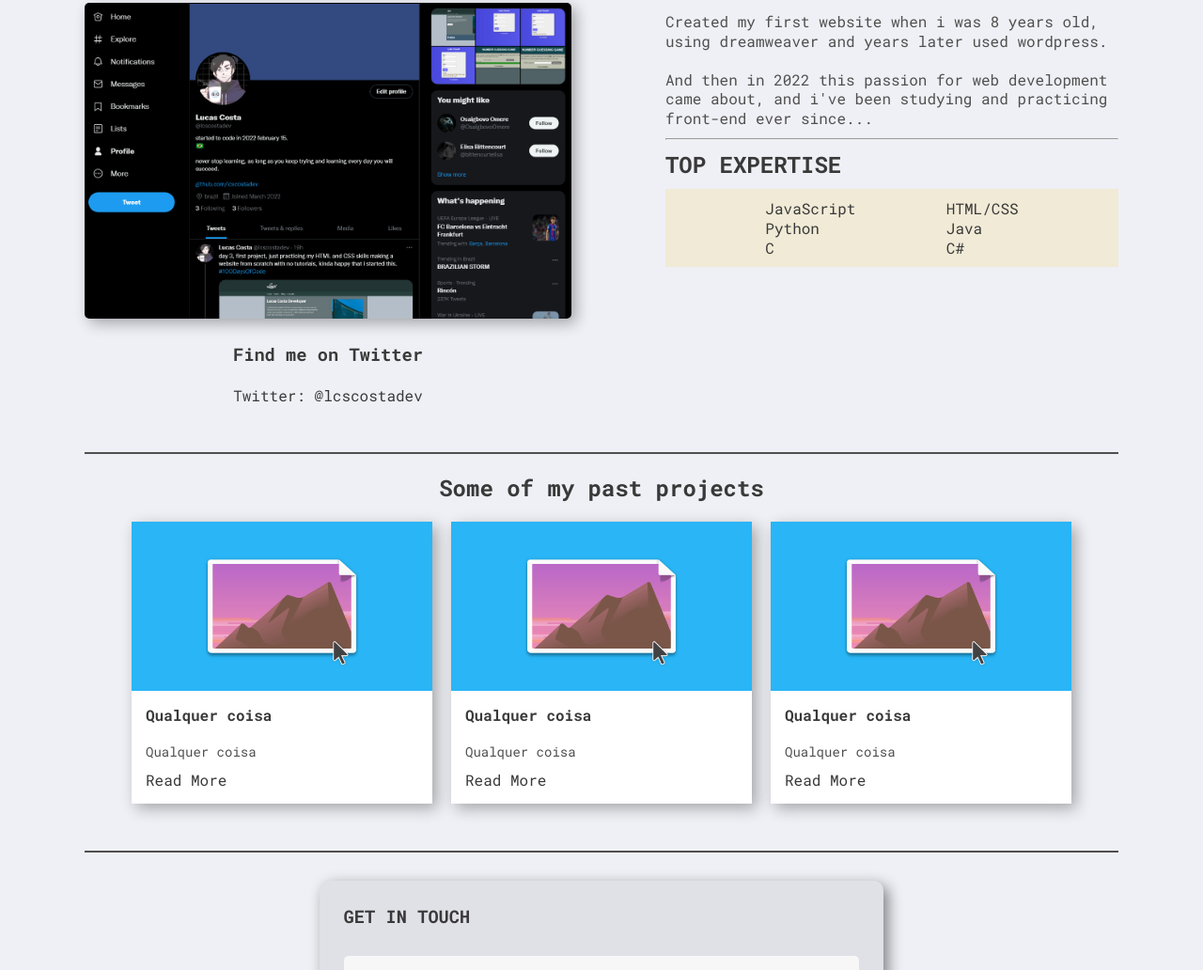
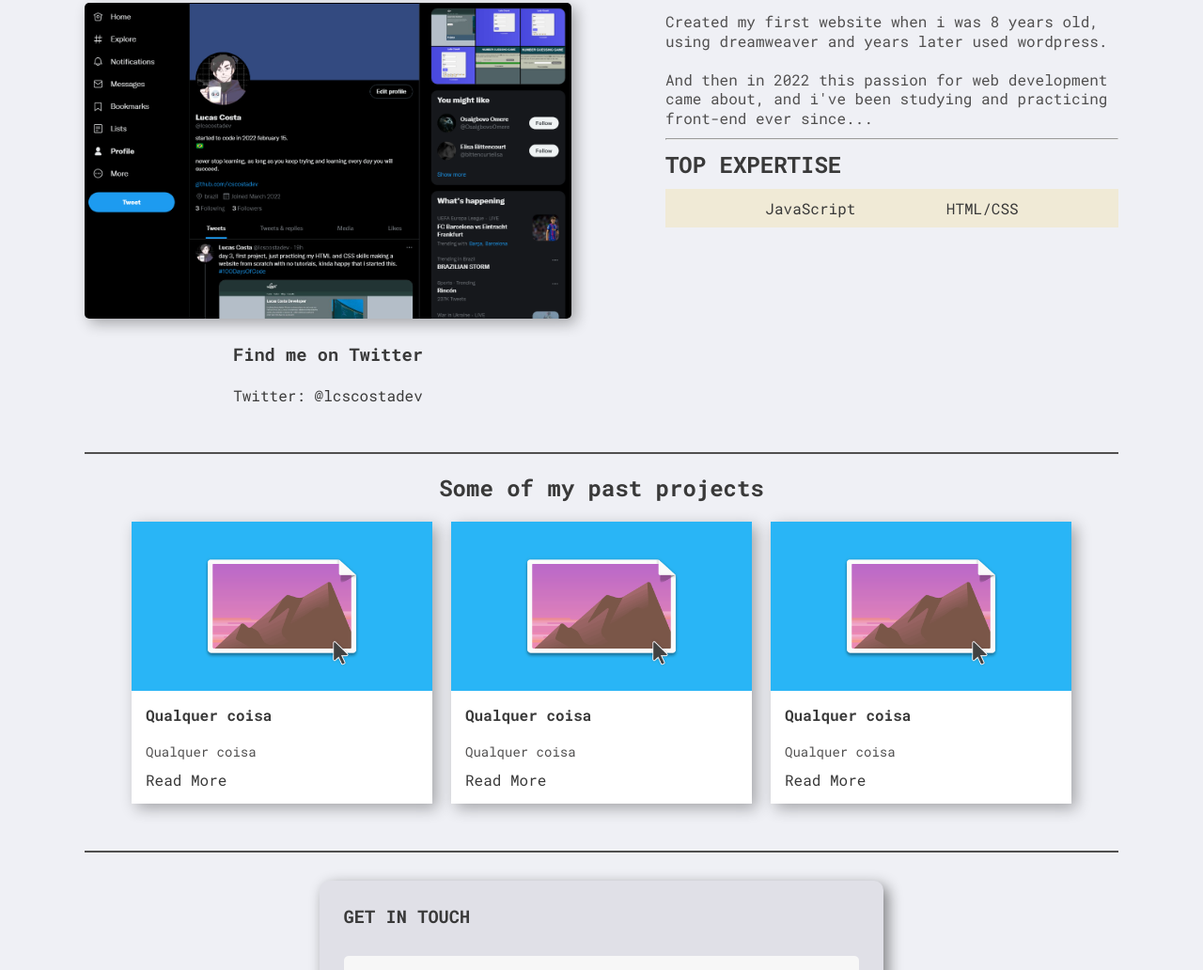
Before and after one commit to lcscostadev/Lucs-webdev-portfolio, a plain HTML site: page index.html in a window 1280 px wide. Shown: the part 706-1738 px from the top of the page at 94% size. Drawn offline with nearby package versions, Linux system fonts and the light colour scheme.

Commit message:
small change

```diff
--- a/index.html
+++ b/index.html
@@ -121,15 +121,15 @@
                         <div id="skills">
                             <ul>
                                 <li>JavaScript</li>
-                                <li>Python</li>
-                                <li>C</li>
+                                <!-- <li>Python</li>
+                                <li>C</li> -->
 
                             </ul>
 
                             <ul>
                                 <li>HTML/CSS</li>
-                                <li>Java</li>
-                                <li>C#</li>
+                                <!-- <li>Java</li>
+                                <li>C#</li> -->
                             </ul>
                         </div>
                     </div>
```
